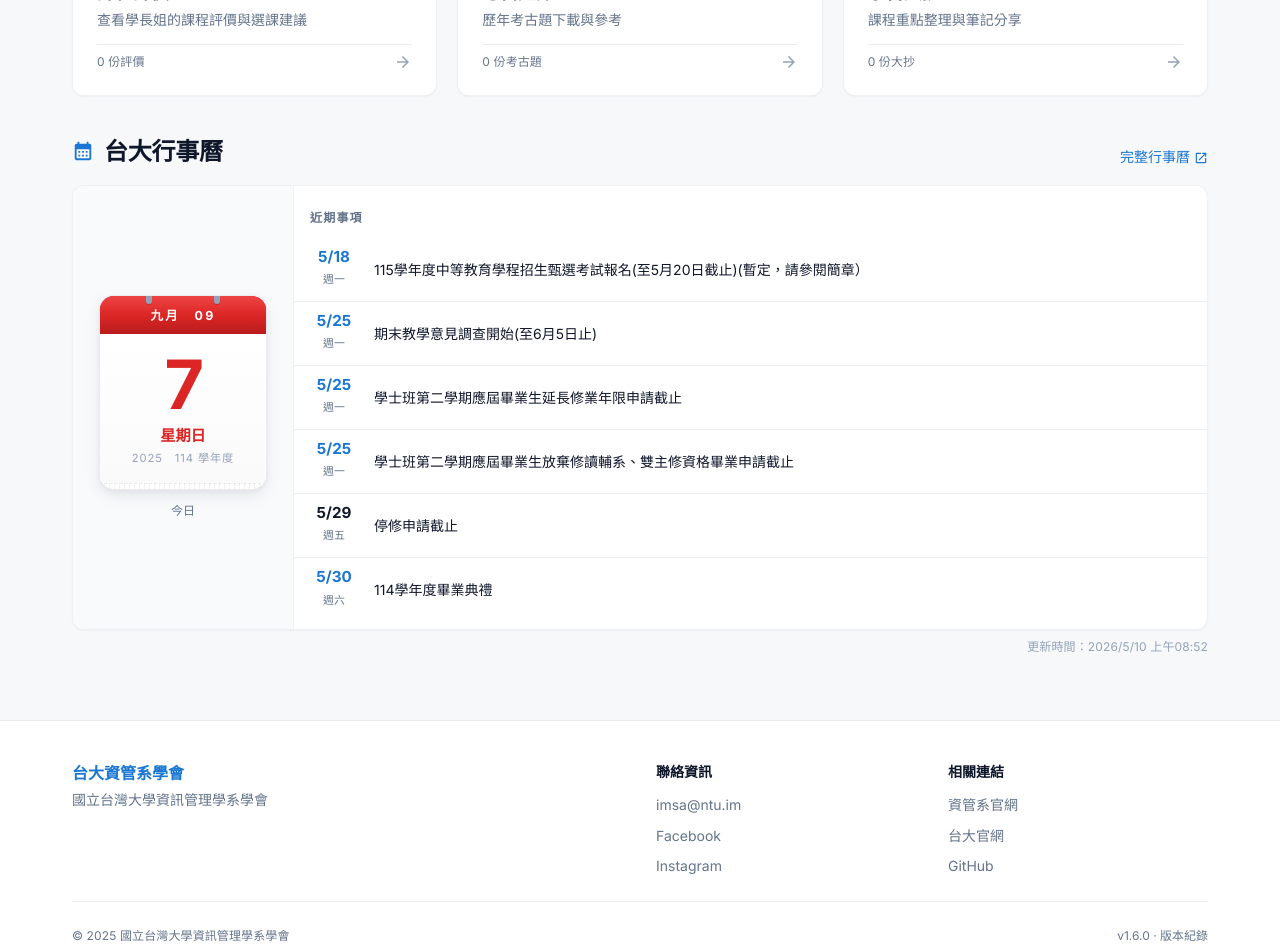
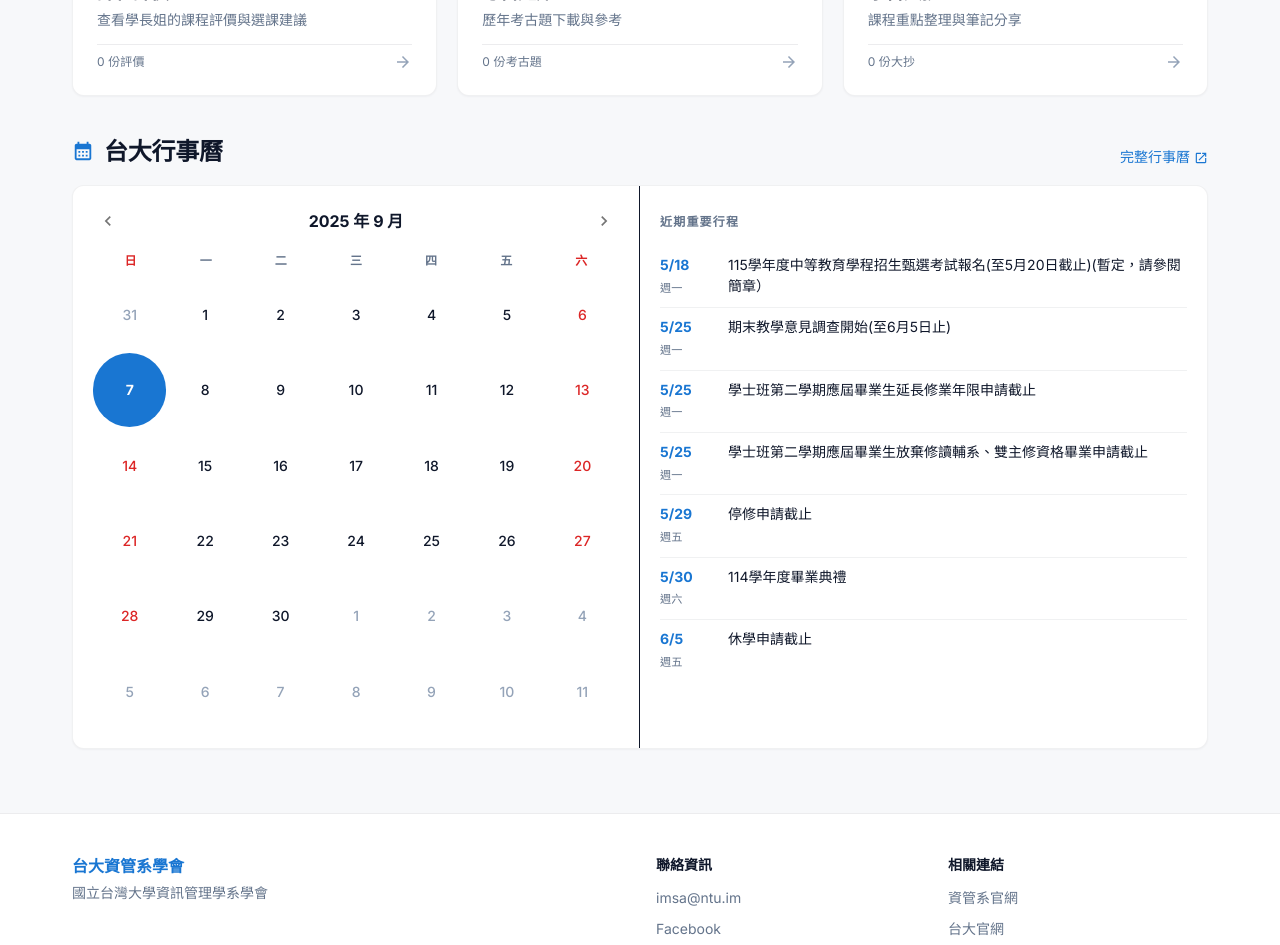
Before and after one commit to cpcap1214/NTUIM, a React (Create React App) app: page / in a window 1280 px wide. Shown: the part 620-1565 px from the top of the page. Built offline with nearby package versions, Linux system fonts and the light colour scheme; no server answers.

Commit message:
行事曆改成左月曆 + 右近期行程的簡潔版面

```diff
--- a/src/main/js/components/NTUCalendar.js
+++ b/src/main/js/components/NTUCalendar.js
@@ -1,249 +1,90 @@
-import React, { useMemo } from 'react';
+import React, { useMemo, useState } from 'react';
 import {
   Box,
   Card,
   Typography,
   Stack,
+  Link,
+  IconButton,
+  Grid,
   Divider,
-  Link,
 } from '@mui/material';
 import {
   CalendarMonth as CalendarIcon,
   OpenInNew as OpenInNewIcon,
+  ChevronLeft as ChevronLeftIcon,
+  ChevronRight as ChevronRightIcon,
 } from '@mui/icons-material';
 import calendarData from '../../resources/data/ntuCalendar.json';
 
 const CALENDAR_URL =
   'https://mail.ntu.edu.tw/owa/calendar/231111d435d54d41908fa9c59d0812a3@ntu.edu.tw/4576890d12e040bab4ab864c413aa2be12994112486015644960/calendar.html';
 
-const WEEKDAY_TC = ['日', '一', '二', '三', '四', '五', '六'];
-const MONTH_TC = ['一', '二', '三', '四', '五', '六', '七', '八', '九', '十', '十一', '十二'];
+const WEEKDAYS = ['日', '一', '二', '三', '四', '五', '六'];
 
-const startOfToday = () => {
-  const d = new Date();
-  d.setHours(0, 0, 0, 0);
-  return d;
+const toISO = (d) => {
+  const y = d.getFullYear();
+  const m = String(d.getMonth() + 1).padStart(2, '0');
+  const day = String(d.getDate()).padStart(2, '0');
+  return `${y}-${m}-${day}`;
 };
 
-// 撕日曆風格的「今日」方塊 — 紅色封頭 + binding rings + 大號日期
-const TodayTile = () => {
-  const today = new Date();
-  const day = today.getDate();
-  const month = today.getMonth();
-  const weekday = today.getDay();
-  const year = today.getFullYear();
-  const isRedDay = weekday === 0 || weekday === 6;
-
-  return (
-    <Box
-      sx={{
-        width: 168,
-        position: 'relative',
-        perspective: '800px',
-        '&:hover .ntu-cal-tile': {
-          transform: 'translateY(-3px) rotateX(-3deg)',
-          boxShadow:
-            '0 14px 28px rgba(15, 23, 42, 0.12), 0 4px 8px rgba(15, 23, 42, 0.06)',
-        },
-      }}
-    >
-      <Box
-        className="ntu-cal-tile"
-        sx={{
-          borderRadius: 1.5,
-          overflow: 'hidden',
-          border: '1px solid',
-          borderColor: 'divider',
-          bgcolor: '#ffffff',
-          boxShadow:
-            '0 6px 16px rgba(15, 23, 42, 0.08), 0 2px 4px rgba(15, 23, 42, 0.04)',
-          transformStyle: 'preserve-3d',
-          transformOrigin: 'top center',
-          transition:
-            'transform 320ms cubic-bezier(0.2, 0.7, 0.2, 1), box-shadow 320ms ease',
-          position: 'relative',
-        }}
-      >
-        {/* Binding rings */}
-        <Box
-          sx={{
-            position: 'absolute',
-            top: -6,
-            left: '28%',
-            width: 6,
-            height: 14,
-            borderRadius: 3,
-            bgcolor: '#94a3b8',
-            boxShadow: '0 1px 1px rgba(0,0,0,0.15)',
-            zIndex: 1,
-          }}
-        />
-        <Box
-          sx={{
-            position: 'absolute',
-            top: -6,
-            right: '28%',
-            width: 6,
-            height: 14,
-            borderRadius: 3,
-            bgcolor: '#94a3b8',
-            boxShadow: '0 1px 1px rgba(0,0,0,0.15)',
-            zIndex: 1,
-          }}
-        />
-
-        {/* Top red strip — month label */}
-        <Box
-          sx={{
-            bgcolor: '#dc2626',
-            color: '#fff',
-            py: 0.75,
-            textAlign: 'center',
-            backgroundImage:
-              'linear-gradient(180deg, #ef4444 0%, #dc2626 50%, #b91c1c 100%)',
-          }}
-        >
-          <Typography
-            variant="caption"
-            sx={{
-              fontWeight: 700,
-              letterSpacing: '0.18em',
-              fontSize: '0.78rem',
-            }}
-          >
-            {MONTH_TC[month]}月　{String(month + 1).padStart(2, '0')}
-          </Typography>
-        </Box>
-
-        {/* Body — day number */}
-        <Box
-          sx={{
-            py: 2,
-            px: 1,
-            textAlign: 'center',
-            background:
-              'linear-gradient(180deg, #ffffff 0%, #fafafa 100%)',
-          }}
-        >
-          <Typography
-            sx={{
-              fontSize: '4.25rem',
-              fontWeight: 800,
-              lineHeight: 1,
-              color: isRedDay ? '#dc2626' : 'text.primary',
-              letterSpacing: '-0.04em',
-              fontFamily: '"Inter", "Noto Sans TC", sans-serif',
-            }}
-          >
-            {day}
-          </Typography>
-          <Typography
-            sx={{
-              mt: 0.75,
-              fontSize: '0.95rem',
-              fontWeight: 600,
-              color: isRedDay ? '#dc2626' : 'text.secondary',
-            }}
-          >
-            星期{WEEKDAY_TC[weekday]}
-          </Typography>
-          <Typography
-            variant="caption"
-            sx={{
-              display: 'block',
-              mt: 0.25,
-              color: 'text.disabled',
-              fontSize: '0.7rem',
-              letterSpacing: '0.08em',
-            }}
-          >
-            {year}　{year - 1911} 學年度
-          </Typography>
-        </Box>
-
-        {/* Tear-off perforated edge */}
-        <Box
-          sx={{
-            height: 6,
-            background:
-              'repeating-linear-gradient(90deg, transparent 0 4px, rgba(15,23,42,0.06) 4px 5px)',
-            borderTop: '1px dashed',
-            borderColor: 'rgba(15,23,42,0.08)',
-          }}
-        />
-      </Box>
-    </Box>
-  );
+const startOfDay = (d) => {
+  const x = new Date(d);
+  x.setHours(0, 0, 0, 0);
+  return x;
 };
 
-const EventRow = ({ event }) => {
-  const d = new Date(event.date);
-  const md = `${d.getMonth() + 1}/${d.getDate()}`;
-  const weekday = WEEKDAY_TC[d.getDay()];
-  const isHoliday = event.kind === 'holiday';
-  const isHighlight = event.kind === 'highlight';
-  const dateColor = isHoliday
-    ? '#dc2626'
-    : isHighlight
-    ? 'primary.main'
-    : 'text.primary';
+const NTUCalendar = ({ upcomingLimit = 7 }) => {
+  const today = useMemo(() => startOfDay(new Date()), []);
+  const [viewDate, setViewDate] = useState(today);
 
-  return (
-    <Stack
-      direction="row"
-      spacing={2}
-      alignItems="center"
-      sx={{
-        px: 2,
-        py: 1.25,
-        transition: 'background-color 120ms ease',
-        '&:hover': { bgcolor: 'grey.50' },
-      }}
-    >
-      <Box sx={{ minWidth: 48, textAlign: 'center', flexShrink: 0 }}>
-        <Typography
-          variant="subtitle2"
-          sx={{
-            fontWeight: 700,
-            color: dateColor,
-            lineHeight: 1.15,
-            fontSize: '0.95rem',
-          }}
-        >
-          {md}
-        </Typography>
-        <Typography
-          variant="caption"
-          color="text.secondary"
-          sx={{ fontSize: '0.68rem' }}
-        >
-          週{weekday}
-        </Typography>
-      </Box>
-      <Typography
-        variant="body2"
-        sx={{
-          flex: 1,
-          lineHeight: 1.5,
-          color: 'text.primary',
-        }}
-      >
-        {event.title}
-      </Typography>
-    </Stack>
-  );
-};
+  const year = viewDate.getFullYear();
+  const month = viewDate.getMonth();
 
-const NTUCalendar = ({ limit = 5 }) => {
+  // 事件日期集合，給月曆判斷有無事件
+  const eventDates = useMemo(() => {
+    const set = new Set();
+    for (const e of calendarData.events || []) set.add(e.date);
+    return set;
+  }, []);
+
+  // 月份格子
+  const cells = useMemo(() => {
+    const firstDay = new Date(year, month, 1);
+    const startWeekday = firstDay.getDay();
+    const startDate = new Date(year, month, 1 - startWeekday);
+    const list = [];
+    for (let i = 0; i < 42; i++) {
+      const d = new Date(startDate);
+      d.setDate(startDate.getDate() + i);
+      const iso = toISO(d);
+      list.push({
+        iso,
+        day: d.getDate(),
+        weekday: d.getDay(),
+        isOtherMonth: d.getMonth() !== month,
+        isToday: d.getTime() === today.getTime(),
+        hasEvent: eventDates.has(iso),
+      });
+    }
+    return list;
+  }, [year, month, today, eventDates]);
+
+  // 近期重要事項（從今天起取 N 件）
   const upcoming = useMemo(() => {
-    const today = startOfToday();
+    const todayISO = toISO(today);
     return (calendarData.events || [])
-      .filter((e) => new Date(e.date) >= today)
-      .slice(0, limit);
-  }, [limit]);
+      .filter((e) => e.date >= todayISO)
+      .slice(0, upcomingLimit);
+  }, [today, upcomingLimit]);
+
+  const goPrev = () => setViewDate(new Date(year, month - 1, 1));
+  const goNext = () => setViewDate(new Date(year, month + 1, 1));
 
   return (
     <Box>
+      {/* 區塊標題 */}
       <Stack
         direction="row"
         alignItems="baseline"
@@ -276,89 +117,199 @@ const NTUCalendar = ({ limit = 5 }) => {
       </Stack>
 
       <Card>
+        <Grid container>
+          {/* 左：簡單月曆 */}
+          <Grid
+            item
+            xs={12}
+            md={6}
+            sx={{
+              borderRight: { md: '1px solid' },
+              borderBottom: { xs: '1px solid', md: 'none' },
+              borderColor: 'divider',
+              p: { xs: 2, sm: 2.5 },
+            }}
+          >
+            {/* 月份切換 */}
             <Stack
-          direction={{ xs: 'column', md: 'row' }}
-          divider={
-            <Divider
-              orientation="vertical"
-              flexItem
-              sx={{ display: { xs: 'none', md: 'block' } }}
-            />
-          }
+              direction="row"
+              alignItems="center"
+              justifyContent="space-between"
+              sx={{ mb: 1.5 }}
             >
-          {/* 撕日曆 today tile */}
+              <IconButton size="small" onClick={goPrev} aria-label="上個月">
+                <ChevronLeftIcon fontSize="small" />
+              </IconButton>
+              <Typography variant="subtitle1" sx={{ fontWeight: 700 }}>
+                {year} 年 {month + 1} 月
+              </Typography>
+              <IconButton size="small" onClick={goNext} aria-label="下個月">
+                <ChevronRightIcon fontSize="small" />
+              </IconButton>
+            </Stack>
+
+            {/* 星期表頭 */}
             <Box
               sx={{
-              px: 3,
-              py: { xs: 3, md: 3.5 },
+                display: 'grid',
+                gridTemplateColumns: 'repeat(7, 1fr)',
+                mb: 0.5,
+              }}
+            >
+              {WEEKDAYS.map((w, i) => (
+                <Typography
+                  key={w}
+                  variant="caption"
+                  sx={{
+                    textAlign: 'center',
+                    fontWeight: 600,
+                    color: i === 0 || i === 6 ? '#dc2626' : 'text.secondary',
+                    py: 0.5,
+                  }}
+                >
+                  {w}
+                </Typography>
+              ))}
+            </Box>
+
+            {/* 日期格子 */}
+            <Box
+              sx={{
+                display: 'grid',
+                gridTemplateColumns: 'repeat(7, 1fr)',
+                gap: 0.25,
+              }}
+            >
+              {cells.map((cell) => {
+                const isWeekend = cell.weekday === 0 || cell.weekday === 6;
+                const baseColor = cell.isOtherMonth
+                  ? 'text.disabled'
+                  : isWeekend
+                  ? '#dc2626'
+                  : 'text.primary';
+
+                return (
+                  <Box
+                    key={cell.iso}
+                    sx={{
+                      position: 'relative',
+                      aspectRatio: '1 / 1',
                       display: 'flex',
-              flexDirection: 'column',
                       alignItems: 'center',
                       justifyContent: 'center',
-              gap: 1.5,
-              borderBottom: { xs: '1px solid', md: 'none' },
-              borderColor: 'divider',
-              bgcolor: 'grey.50',
-              minWidth: { md: 220 },
+                      borderRadius: '50%',
+                      bgcolor: cell.isToday ? 'primary.main' : 'transparent',
+                      color: cell.isToday ? 'primary.contrastText' : baseColor,
+                      fontWeight: cell.isToday ? 700 : 500,
                     }}
                   >
-            <TodayTile />
-            <Typography variant="caption" color="text.secondary">
-              今日
+                    <Typography
+                      variant="body2"
+                      sx={{
+                        fontWeight: 'inherit',
+                        color: 'inherit',
+                        fontSize: { xs: '0.8rem', sm: '0.875rem' },
+                      }}
+                    >
+                      {cell.day}
                     </Typography>
+                    {cell.hasEvent && (
+                      <Box
+                        sx={{
+                          position: 'absolute',
+                          bottom: 2,
+                          width: 4,
+                          height: 4,
+                          borderRadius: '50%',
+                          bgcolor: cell.isToday
+                            ? 'primary.contrastText'
+                            : 'primary.main',
+                          opacity: cell.isOtherMonth ? 0.4 : 1,
+                        }}
+                      />
+                    )}
                   </Box>
+                );
+              })}
+            </Box>
+          </Grid>
 
-          {/* 近期事項列表 */}
-          <Box sx={{ flex: 1, py: 1 }}>
-            {upcoming.length === 0 ? (
-              <Box sx={{ p: 4, textAlign: 'center' }}>
-                <Typography variant="body2" color="text.secondary">
-                  近期沒有重要事項
-                </Typography>
-              </Box>
-            ) : (
-              <>
+          {/* 右：近期重要行程 */}
+          <Grid item xs={12} md={6}>
+            <Box sx={{ p: { xs: 2, sm: 2.5 } }}>
               <Typography
                 variant="overline"
                 color="text.secondary"
                 sx={{
-                    px: 2,
-                    pt: 1,
-                    pb: 0.5,
                   display: 'block',
+                  mb: 1,
                   fontWeight: 600,
                   letterSpacing: '0.1em',
                 }}
               >
-                  近期事項
+                近期重要行程
               </Typography>
-                <Stack divider={<Divider flexItem />}>
-                  {upcoming.map((event, idx) => (
-                    <EventRow key={`${event.date}-${idx}`} event={event} />
-                  ))}
+              {upcoming.length === 0 ? (
+                <Typography
+                  variant="body2"
+                  color="text.secondary"
+                  sx={{ py: 4, textAlign: 'center' }}
+                >
+                  近期沒有重要事項
+                </Typography>
+              ) : (
+                <Stack
+                  divider={<Divider flexItem />}
+                  sx={{ mt: 0.5 }}
+                >
+                  {upcoming.map((event, idx) => {
+                    const d = new Date(event.date);
+                    const md = `${d.getMonth() + 1}/${d.getDate()}`;
+                    const weekday = WEEKDAYS[d.getDay()];
+                    const isHoliday = event.kind === 'holiday';
+                    return (
+                      <Stack
+                        key={`${event.date}-${idx}`}
+                        direction="row"
+                        spacing={1.5}
+                        alignItems="baseline"
+                        sx={{ py: 1 }}
+                      >
+                        <Box sx={{ minWidth: 56, flexShrink: 0 }}>
+                          <Typography
+                            variant="subtitle2"
+                            sx={{
+                              fontWeight: 700,
+                              color: isHoliday ? '#dc2626' : 'primary.main',
+                              fontSize: '0.875rem',
+                              lineHeight: 1.2,
+                            }}
+                          >
+                            {md}
+                          </Typography>
+                          <Typography
+                            variant="caption"
+                            color="text.secondary"
+                            sx={{ fontSize: '0.7rem' }}
+                          >
+                            週{weekday}
+                          </Typography>
+                        </Box>
+                        <Typography
+                          variant="body2"
+                          sx={{ flex: 1, lineHeight: 1.55 }}
+                        >
+                          {event.title}
+                        </Typography>
                       </Stack>
-              </>
+                    );
+                  })}
+                </Stack>
               )}
             </Box>
-        </Stack>
+          </Grid>
+        </Grid>
       </Card>
-
-      {calendarData.updatedAt && (
-        <Typography
-          variant="caption"
-          color="text.disabled"
-          sx={{ display: 'block', textAlign: 'right', mt: 1 }}
-        >
-          更新時間：
-          {new Date(calendarData.updatedAt).toLocaleString('zh-TW', {
-            year: 'numeric',
-            month: 'numeric',
-            day: 'numeric',
-            hour: '2-digit',
-            minute: '2-digit',
-          })}
-        </Typography>
-      )}
     </Box>
   );
 };
--- a/src/main/js/pages/HomePage.js
+++ b/src/main/js/pages/HomePage.js
@@ -345,7 +345,7 @@ const HomePage = () => {
 
       {/* NTU Calendar */}
       <Box sx={{ mb: { xs: 3, md: 4 } }}>
-        <NTUCalendar limit={6} />
+        <NTUCalendar />
       </Box>
     </Box>
   );
```
Also changed, not shown: 2 other files (tests, documents, lock files or other folders). Lines whose indentation alone changed are shown as unchanged.
